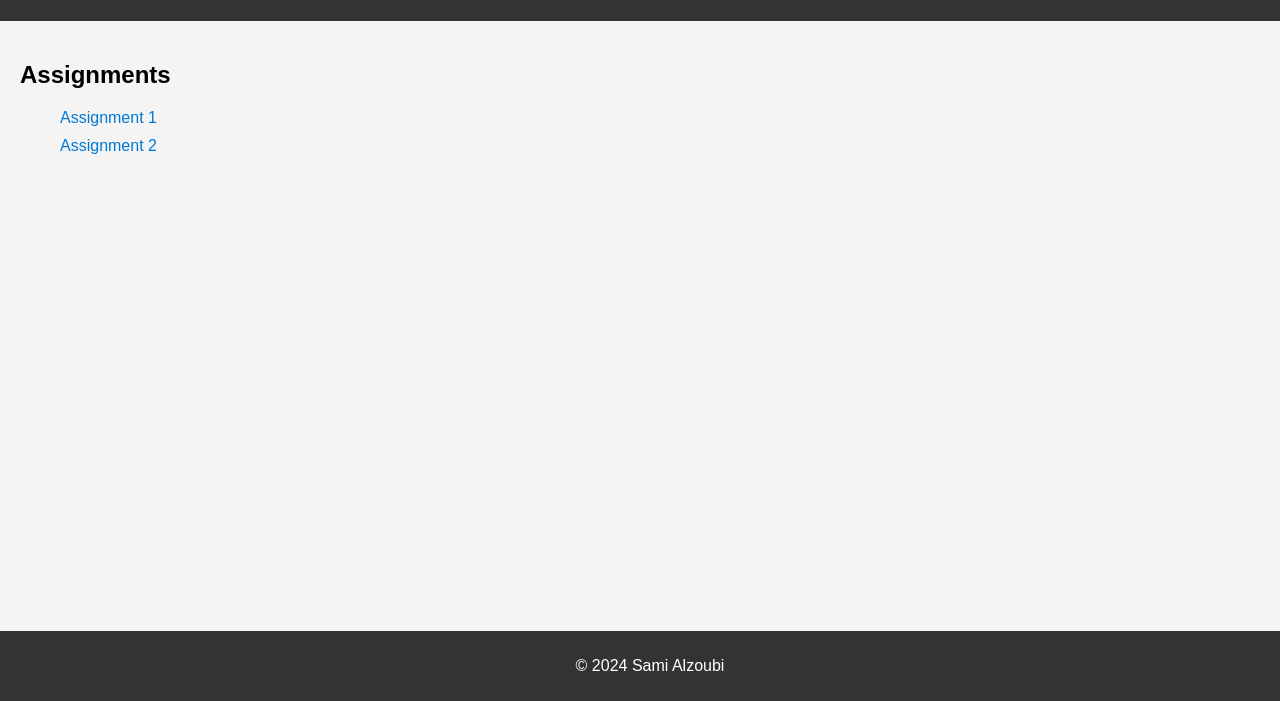
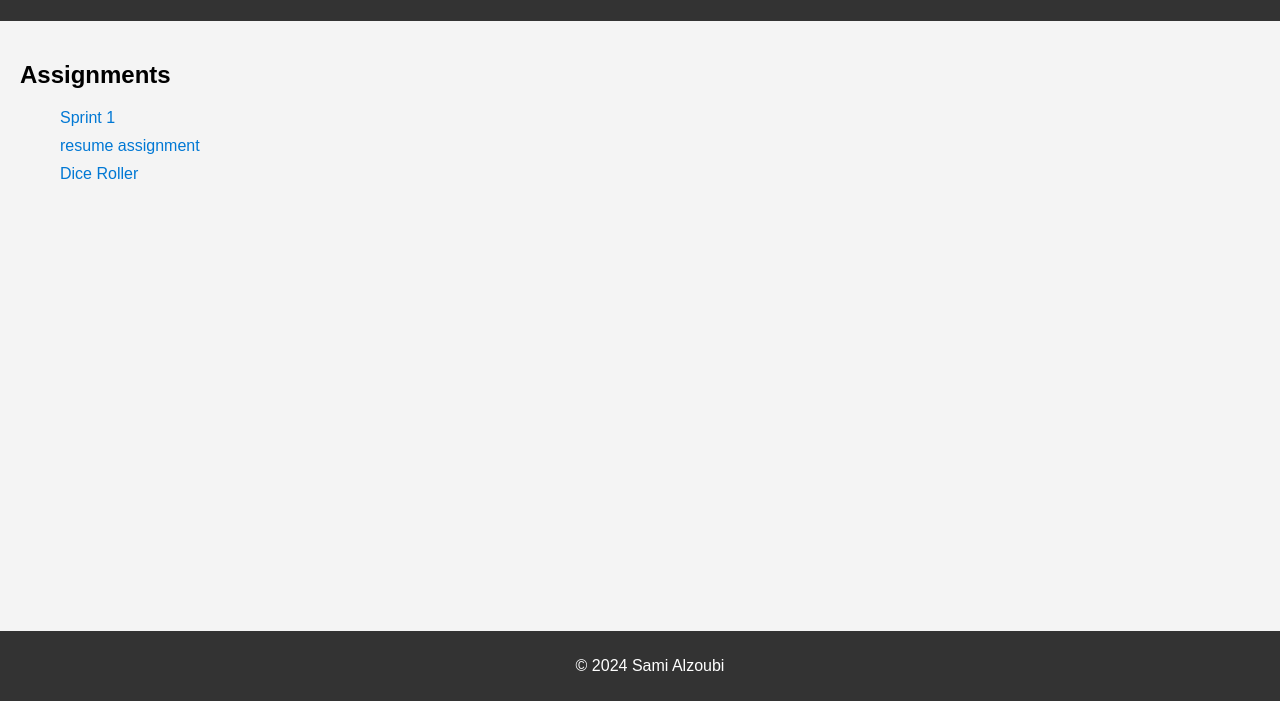
Before and after one commit to Samdwag/assignment-portfolio, a plain HTML site: page index.html in a window 1280 px wide. Shown: the part 99-800 px from the top of the page. Drawn offline with Linux system fonts and the light colour scheme.

Commit message:
added assignments
update

```diff
--- a/index.html
+++ b/index.html
@@ -14,8 +14,9 @@
         <section>
             <h2>Assignments</h2>
             <ul>
-                <li><a href="mee-main/index.html">Assignment 1</a></li>
-                <li><a href="none">Assignment 2</a></li>
+                <li><a href="mee-main/index.html">Sprint 1</a></li>
+                <li><a href="web-resume/index.html">resume assignment</a></li>
+                <li><a href="web-dice-roller/index.html">Dice Roller</a></li>
                 <!-- Add links for all other assignments -->
             </ul>
         </section>
```
